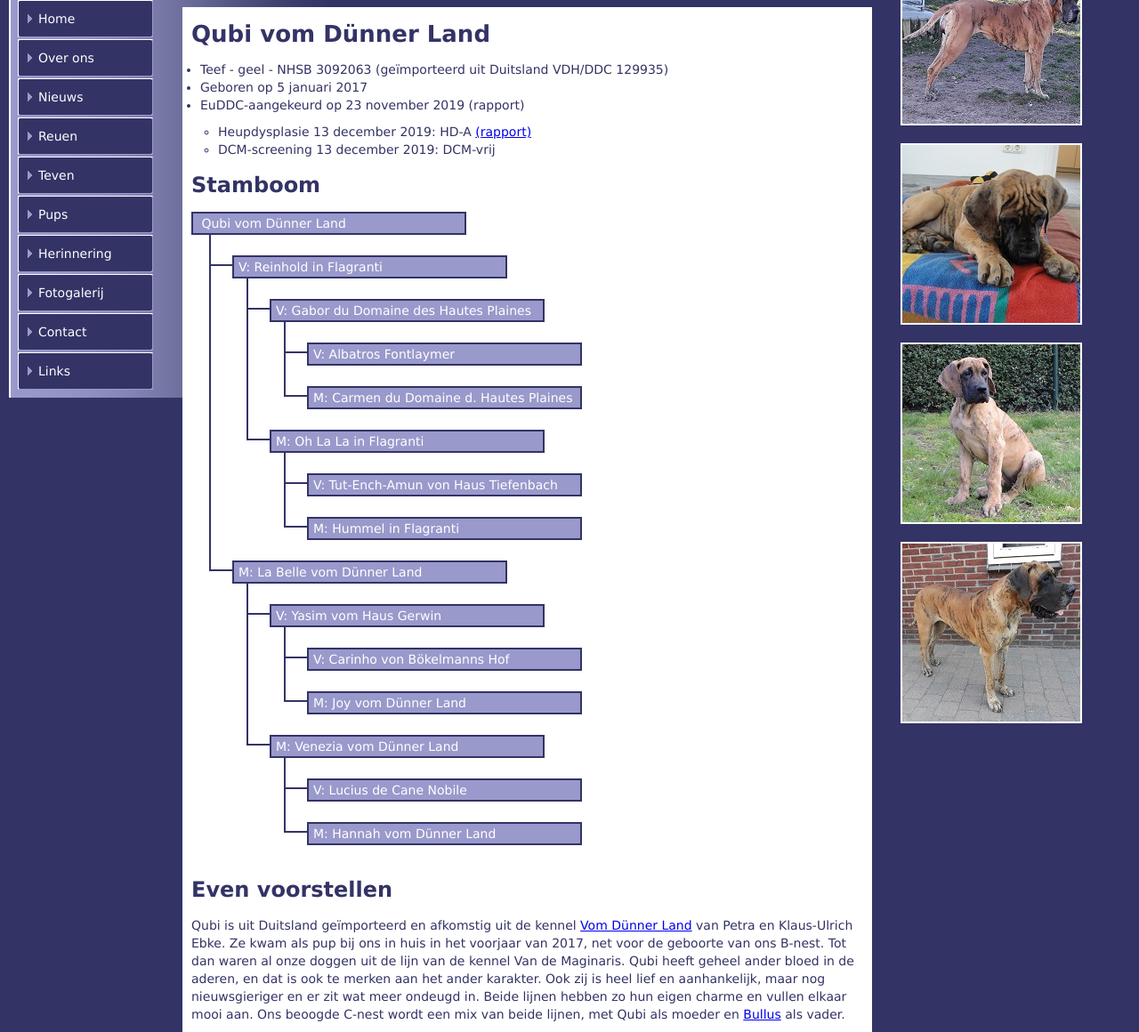
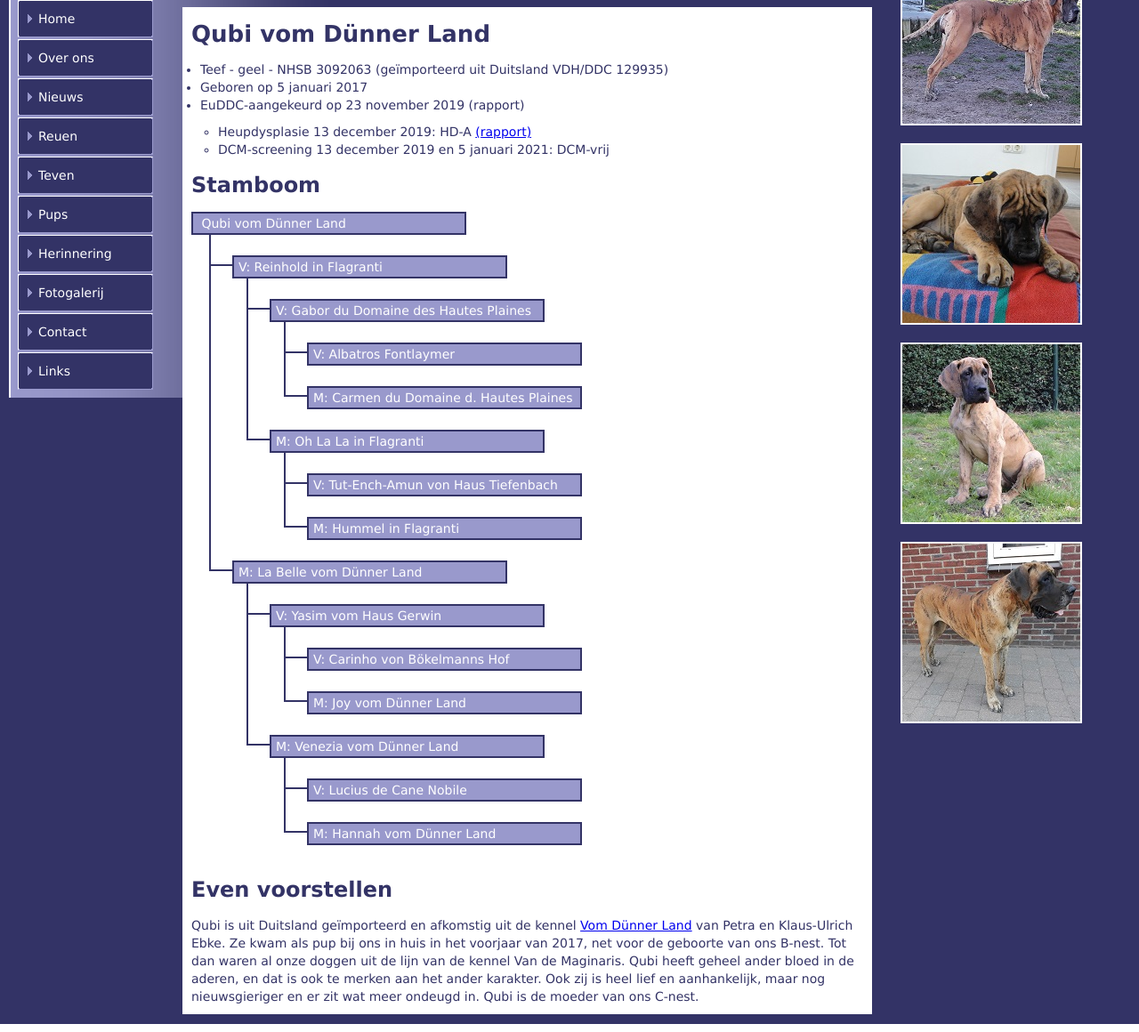
Before and after one commit to Doggenwalhalla/Website, a plain HTML site: page qubi.html in a window 1280 px wide. Shown: the part 90-1250 px from the top of the page at 89% size. Drawn offline with Linux system fonts and the light colour scheme.

Commit message:
Update qubi.html

```diff
--- a/qubi.html
+++ b/qubi.html
@@ -28,7 +28,7 @@
 <li>EuDDC-aangekeurd op 23 november 2019 (rapport)
 <ul>
 <li>Heupdysplasie 13 december 2019: HD-A <a href="https://www.houdenvanhonden.nl/generaties-gezondheid-online/hond-details/?id=0016925263092063">(rapport)</a></li>
-<li>DCM-screening 13 december 2019: DCM-vrij</li>
+<li>DCM-screening 13 december 2019 en 5 januari 2021: DCM-vrij</li>
 </ul>
 </ul>
 <h2>Stamboom</h2>
@@ -126,8 +126,7 @@ Ze kwam als pup bij ons in huis in het voorjaar van 2017, net voor de geboorte v
 Tot dan waren al onze doggen uit de lijn van de kennel Van de Maginaris.
 Qubi heeft geheel ander bloed in de aderen, en dat is ook te merken aan het ander karakter.
 Ook zij is heel lief en aanhankelijk, maar nog nieuwsgieriger en er zit wat meer ondeugd in.
-Beide lijnen hebben zo hun eigen charme en vullen elkaar mooi aan.
-Ons beoogde C-nest wordt een mix van beide lijnen, met Qubi als moeder en <a href="bullus.html">Bullus</a> als vader.
+Qubi is de moeder van ons C-nest.
 </p>
 
 </div>
@@ -161,9 +160,9 @@ Ons beoogde C-nest wordt een mix van beide lijnen, met Qubi als moeder en <a hre
 <li><a href="qubi.html" class="active" target="_self">Qubi vom D&uuml;nner Land</a></li>
 </ul></li>
 <li><a href="#" target="_self">Pups</a><ul>
-<li><a href="info.html" target="_self">Informatie</a></li>
 <li><a href="a-nest.html" target="_self">A-nest</a></li>
 <li><a href="b-nest.html" target="_self">B-nest</a></li>
+<li><a href="c-nest.html" target="_self">C-nest</a></li>
 </ul></li>
 <li><a href="#" target="_self">Herinnering</a><ul>
 <li><a href="antje.html" target="_self">Antje uit het Doggenwalhalla</a></li>
```
